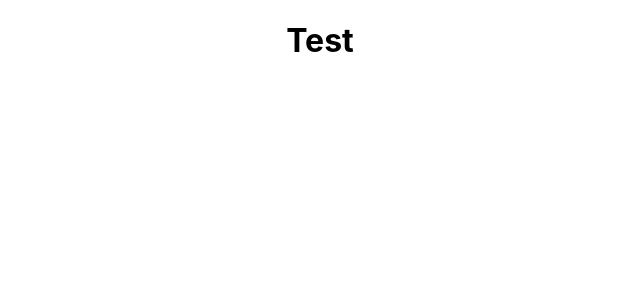
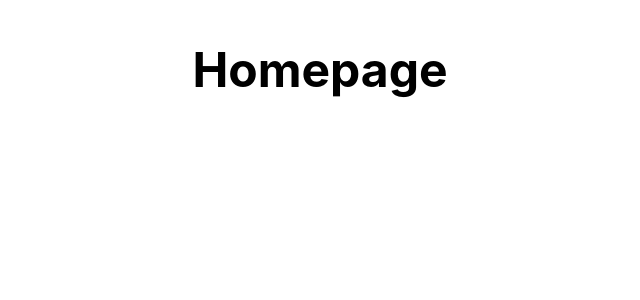
Before and after one commit to remsana/react-project-e-wallet, a React (Create React App) app: page / in a window 1280 px wide. Shown: the top 300 px of the page, without its empty margins (320-960 px from the left). Built offline with nearby package versions, Linux system fonts and the light colour scheme.

Commit message:
added homepage component

```diff
--- a/src/App.js
+++ b/src/App.js
@@ -1,10 +1,13 @@
 import "./App.css";
+import Homepage from "./components/Homepage";
 
 function App() {
   return (
     <div className="App">
       <header className="App-header">
-        <h1>Test</h1>
+        <h1>
+          <Homepage/>
+        </h1>
       </header>
     </div>
   );
--- /dev/null
+++ b/src/components/Homepage.jsx
@@ -0,0 +1,10 @@
+import React from 'react'
+
+function Homepage() {
+  return (
+    <div>
+        <h2>Homepage</h2></div>
+  )
+}
+
+export default Homepage
```
